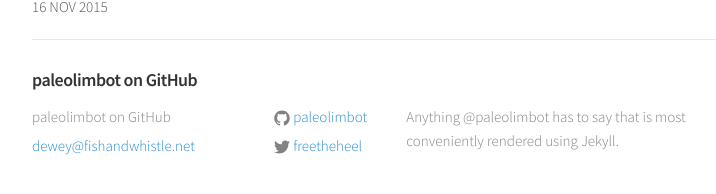
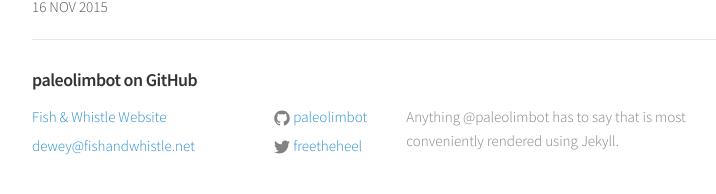
Before and after one commit to paleolimbot/paleolimbot.github.io, a Jekyll site: the page built from index.html, in a window 1280 px wide. Shown: the part 271-465 px from the top of the page, without its empty margins (248-964 px from the left). Built offline with Jekyll 4.4.1, drawn with Linux system fonts in a browser that asks for light colours; Markdown is read by kramdown in place of the engine named in the settings.

Commit message:
add fish and whistle link

```diff
--- a/_layouts/default.html
+++ b/_layouts/default.html
@@ -33,7 +33,7 @@
     <div class="footer-col-wrapper">
       <div class="footer-col footer-col-1">
         <ul class="contact-list">
-          <li>{{ site.title }}</li>
+          <li><a href=“http://apps.fishandwhistle.net/“>Fish & Whistle Website</a></li>
           <li><a href="mailto:{{ site.email }}">{{ site.email }}</a></li>
         </ul>
       </div>
```
